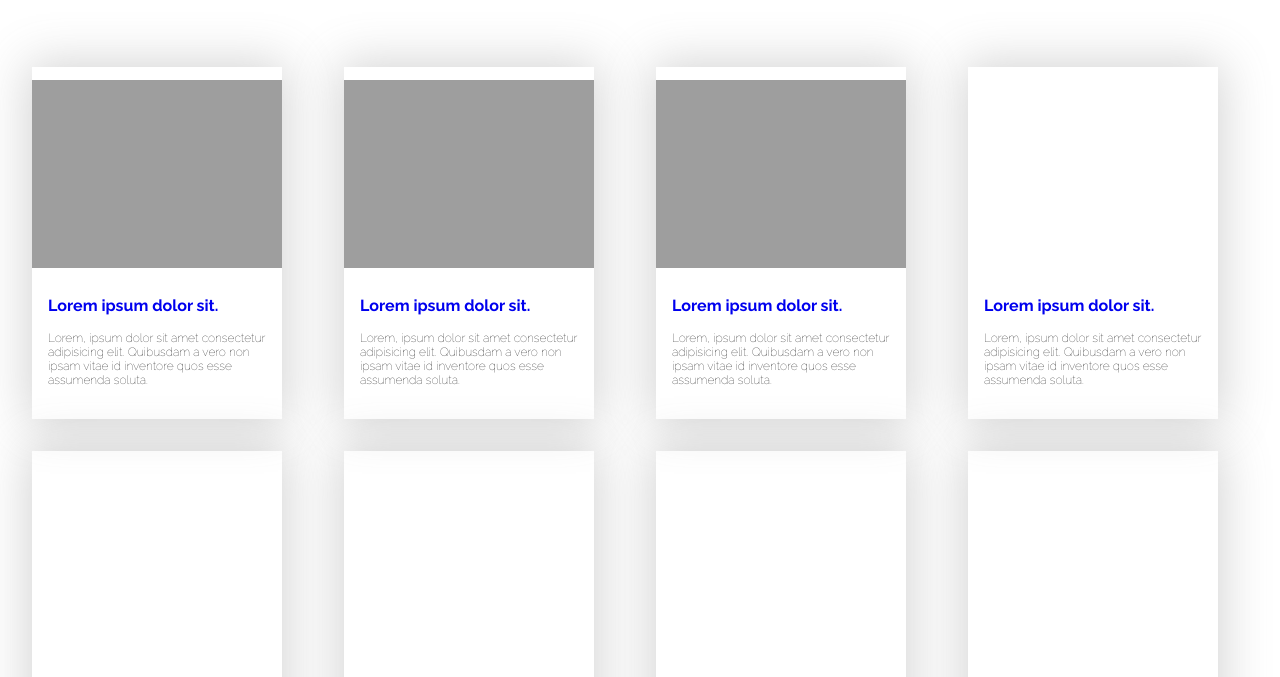
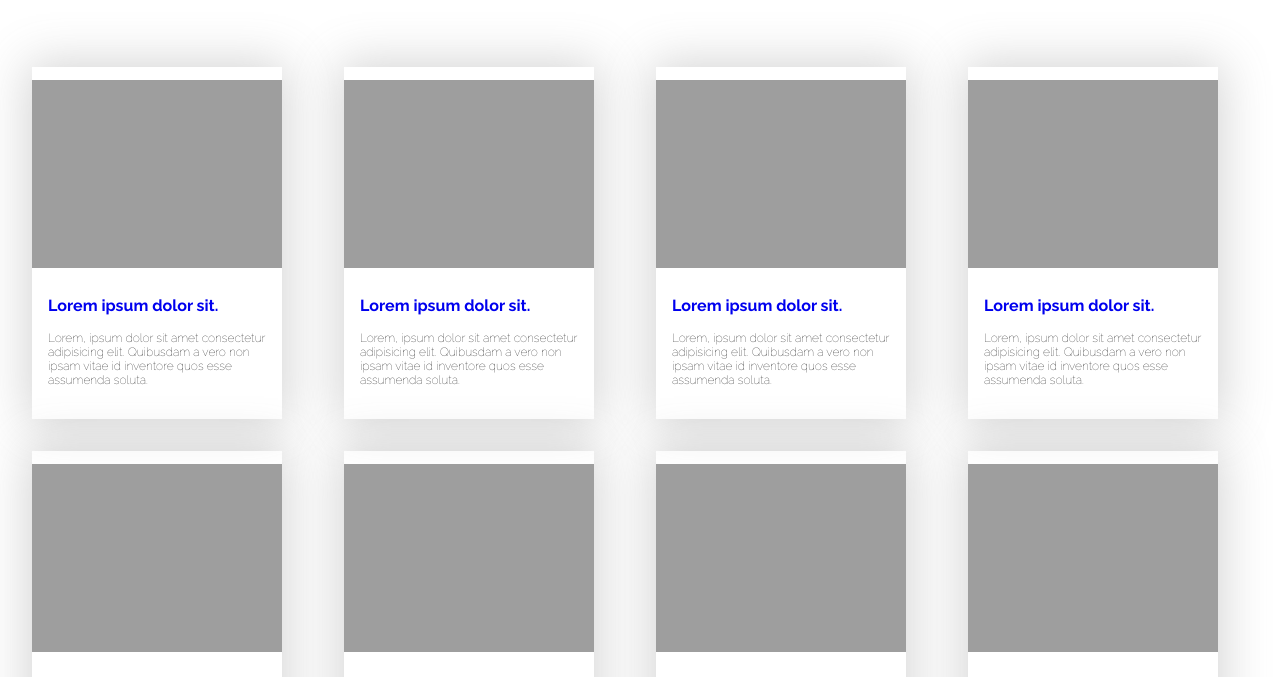
Before and after one commit to NorbertBM/My-Blog, a plain HTML site: page Pages/blog.html in a window 1280 px wide. Shown: the part 271-948 px from the top of the page. Drawn offline with Linux system fonts and the light colour scheme; the site is published under a folder, as on GitHub Pages, so addresses that start at the root find nothing; files whose address does not match are found by name.

Commit message:
fixed img link for blog

```diff
--- a/Pages/blog.css
+++ b/Pages/blog.css
@@ -42,13 +42,13 @@
 }
 
 .post-img-4 {
-  background-image: url("/img/blogPos-4.jpg");
+  background-image: url("../img/blogPos-4.jpg");
 }
 .post-img-5 {
-  background-image: url("/img/blogPos-5.jpg");
+  background-image: url("../img/blogPos-5.jpg");
 }
 .post-img-6 {
-  background-image: url("/img/blogPos-6.jpg");
+  background-image: url("../img/blogPos-6.jpg");
 }
 @media screen and (min-width: 1000px) {
   /* body {
```
